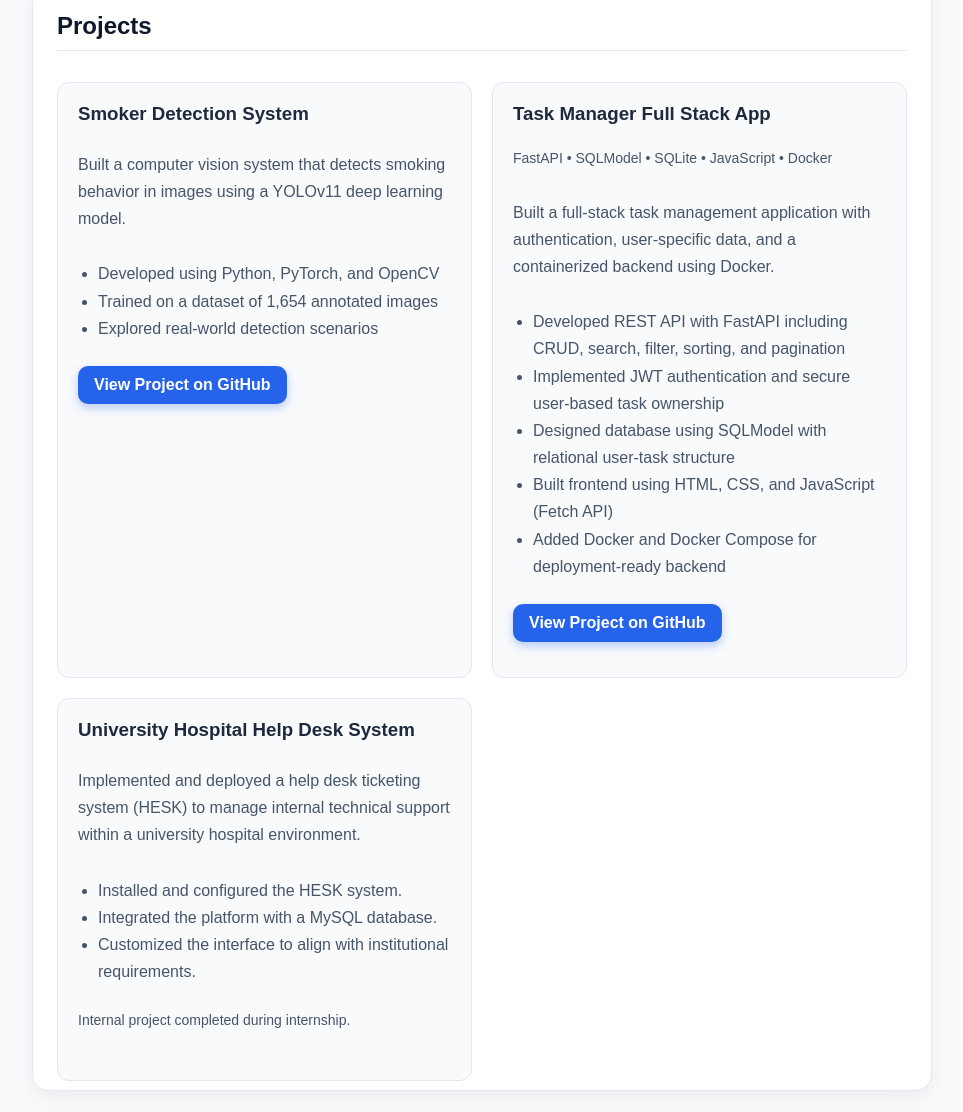
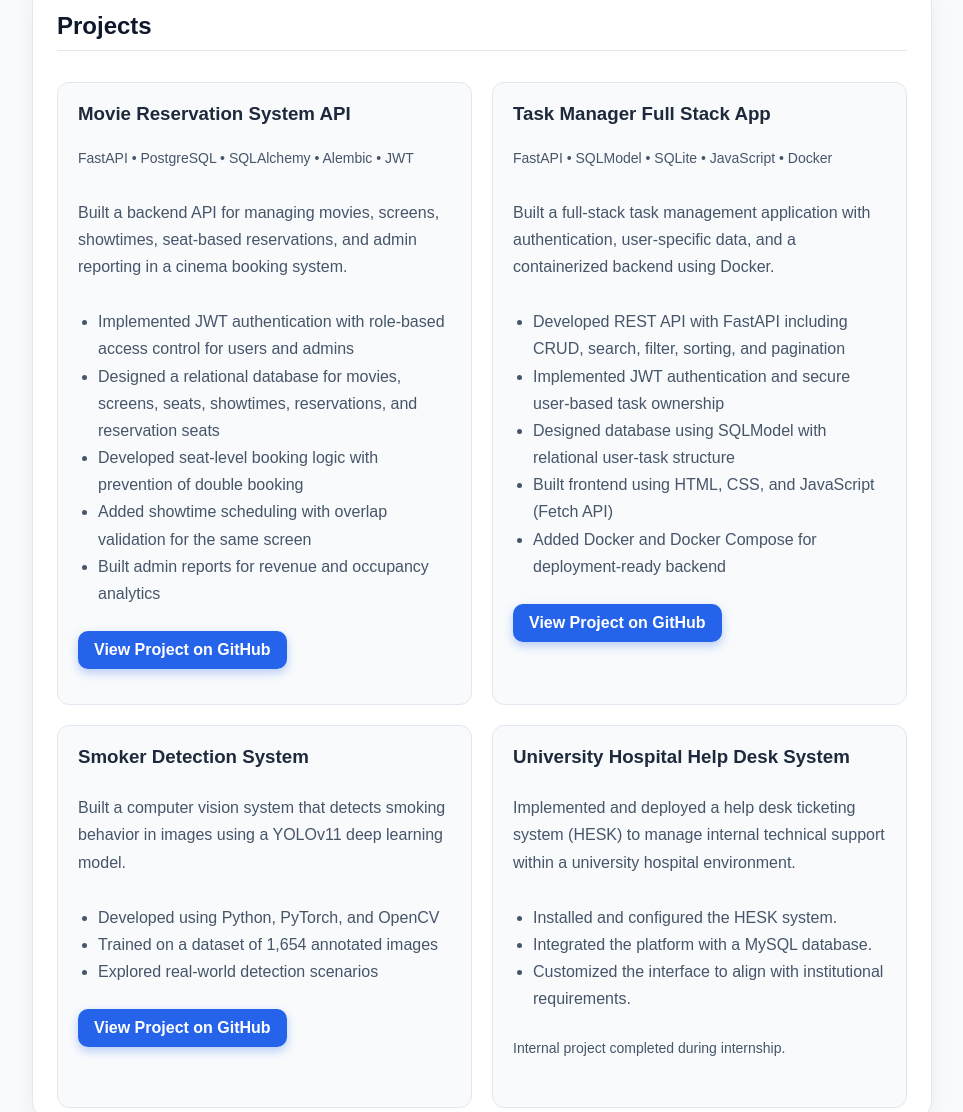
Before and after one commit to HossamAmasha/hossamamasha.github.io, a plain HTML site: page index.html in a window 1280 px wide. Shown: the part 1135-2247 px from the top of the page, without its empty margins (158-1121 px from the left). Drawn offline with Linux system fonts and the light colour scheme.

Commit message:
Add movie reservation project to portfolio

```diff
--- a/index.html
+++ b/index.html
@@ -105,26 +105,28 @@
 
                 <div class="project-card">
 
-                    <h3>Smoker Detection System</h3>
-
+                    <h3>Movie Reservation System API</h3>
+                    <p class="project-note">FastAPI • PostgreSQL • SQLAlchemy • Alembic • JWT</p>
                     <p>
-                        Built a computer vision system that detects smoking behavior in images
-                        using a YOLOv11 deep learning model.
+                        Built a backend API for managing movies, screens, showtimes, seat-based reservations,
+                        and admin reporting in a cinema booking system.
                     </p>
 
                     <ul>
-                        <li>Developed using Python, PyTorch, and OpenCV</li>
-                        <li>Trained on a dataset of 1,654 annotated images</li>
-                        <li>Explored real-world detection scenarios</li>
+                        <li>Implemented JWT authentication with role-based access control for users and admins</li>
+                        <li>Designed a relational database for movies, screens, seats, showtimes, reservations, and
+                            reservation seats</li>
+                        <li>Developed seat-level booking logic with prevention of double booking</li>
+                        <li>Added showtime scheduling with overlap validation for the same screen</li>
+                        <li>Built admin reports for revenue and occupancy analytics</li>
                     </ul>
 
-                    <a class="project-button" href="https://github.com/HossamAmasha/SmokersDetector" target="_blank"
-                        rel="noopener noreferrer">
+                    <a class="project-button" href="https://github.com/HossamAmasha/movie-reservation-api"
+                        target="_blank" rel="noopener noreferrer">
                         View Project on GitHub
                     </a>
 
                 </div>
-
 
                 <div class="project-card">
 
@@ -149,6 +151,31 @@
                     </a>
 
                 </div>
+
+
+                <div class="project-card">
+
+                    <h3>Smoker Detection System</h3>
+
+                    <p>
+                        Built a computer vision system that detects smoking behavior in images
+                        using a YOLOv11 deep learning model.
+                    </p>
+
+                    <ul>
+                        <li>Developed using Python, PyTorch, and OpenCV</li>
+                        <li>Trained on a dataset of 1,654 annotated images</li>
+                        <li>Explored real-world detection scenarios</li>
+                    </ul>
+
+                    <a class="project-button" href="https://github.com/HossamAmasha/SmokersDetector" target="_blank"
+                        rel="noopener noreferrer">
+                        View Project on GitHub
+                    </a>
+
+                </div>
+
+
 
                 <div class="project-card">
 
```
